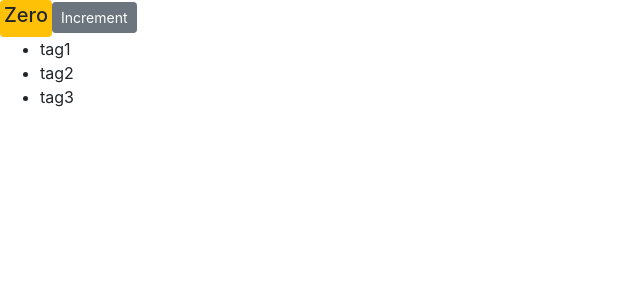
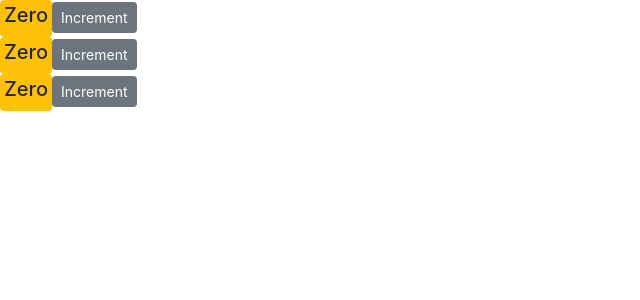
Before and after one commit to zahangirbd/reactapp, a React (Create React App) app: page / in a window 1280 px wide. Shown: the top 300 px of the page, without its empty margins (0-640 px from the left). Built offline with nearby package versions, Linux system fonts and the light colour scheme.

Commit message:
just basic parent child components as composite component

```diff
--- a/src/components/counter.jsx
+++ b/src/components/counter.jsx
@@ -1,8 +1,7 @@
 import React, { Component } from 'react';
 class Counter extends Component {
     state = {
-        count: 0,
-        tags : ['tag1', 'tag2', 'tag3']
+        count: 0
     }
     styles = {
         fontSize: 10,
@@ -29,9 +28,6 @@
                     onClick={()=> this.handleIncrement({id:1})}
                     className="btn btn-secondary btn-sm">Increment
                 </button>
-                <ul>
-                    {this.state.tags.map(tag=><li key={tag}>{tag}</li>)}
-                </ul>
             </div>
         );
     }
--- /dev/null
+++ b/src/components/counters.jsx
@@ -0,0 +1,17 @@
+import React, { Component } from 'react';
+import './counter'
+import Counter from './counter';
+class Counters extends Component {
+    state = {  }
+    render() {
+        return (
+            <div>
+                <Counter/>
+                <Counter/>
+                <Counter/>
+            </div>
+         );
+    }
+}
+
+export default Counters;
--- a/src/index.js
+++ b/src/index.js
@@ -4,11 +4,10 @@
 import App from './App';
 import * as serviceWorker from './serviceWorker';
 import 'bootstrap/dist/css/bootstrap.css';
-import './components/counter'
-import Counter from './components/counter';
+import Counters from './components/counters';
 
 ReactDOM.render(
-  <Counter/>,
+  <Counters/>,
   document.getElementById('root')
 );
 
```
